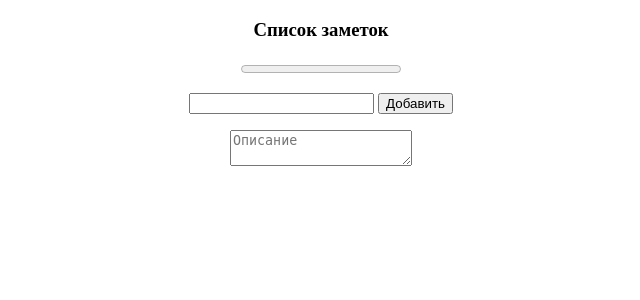
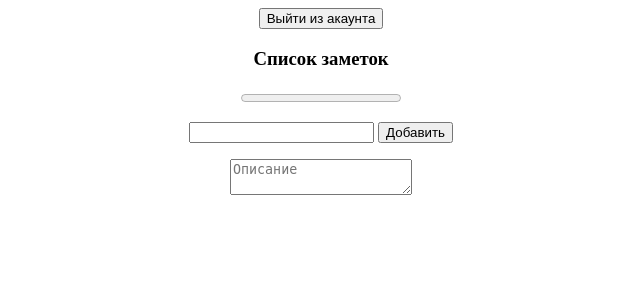
Before and after one commit to NRF24l01/zametki_site, a Flask app: page /tasks in a window 1280 px wide. Shown: the top 300 px of the page, without its empty margins (319-959 px from the left). Run offline with Flask 3, Linux system fonts and the light colour scheme; data that the repository does not hold is empty.

Commit message:
Some fixes

```diff
--- a/templates/tasks.html
+++ b/templates/tasks.html
@@ -11,6 +11,9 @@
             padding-inline-start: 0;
         }
     </style>
+    <form action="/logout" target="_blank" class="center">
+        <button>Выйти из акаунта</button>
+    </form>
 </head>
 <body>
 
```
Also changed, not shown: 1 other file.
